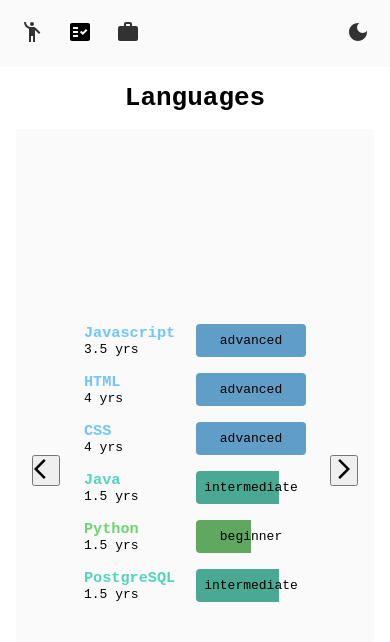
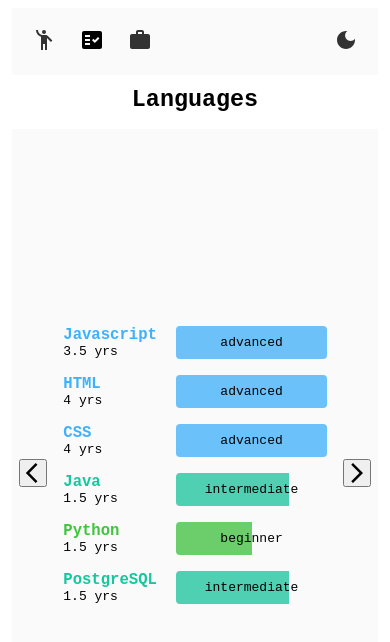
Before and after one commit to mehranathon/portfolio-1-24, a Next.js app: page /profile/skills in a window 390 px wide. Shown: the top 642 px of the page. Built offline with nearby package versions, Linux system fonts and the light colour scheme.

Commit message:
responsive@320px
layout is responsive from 320px display and up

additional styling and animations

```diff
--- a/src/app/TopNav/TopNav.jsx
+++ b/src/app/TopNav/TopNav.jsx
@@ -13,6 +13,7 @@
 import CheckroomIcon from '@mui/icons-material/Checkroom';
 import { TtButton } from "../TtButton/TtButton";
 import { usePathname, useRouter } from "next/navigation";
+import { logGrowth } from "@/logGrowth";
 
 
 export const TopNav=({setCurrentPage,currentPage,updateTooltip})=>{
@@ -53,6 +54,7 @@
                     onClick={()=>router.push("/profile/aboutme")}
                     icon=<EmojiPeopleIcon />
                     tooltip="About Me"
+                    style={{animationDelay:logGrowth[1]+delay+"s"}}
 
                 />
                 <TtButton
@@ -61,6 +63,7 @@
                     // onClick={()=>setCurrentPage("skills")}
                     icon=<FactCheckIcon />
                     tooltip="Skills"
+                    style={{animationDelay:logGrowth[2]+delay+"s"}}
 
                 />
                 <TtButton
@@ -68,6 +71,7 @@
                     onClick={()=>router.push("/profile/workhistory")}
                     icon=<WorkIcon />
                     tooltip="Work History"
+                    style={{animationDelay:logGrowth[3]+delay+"s"}}
                 />
             </div>
             <TtButton
@@ -75,7 +79,10 @@
                 onClick={toggleMode}
                 icon={darkMode?<DarkModeIcon/>:<LightModeIcon/>}
                 tooltip={darkMode?"Dark Mode":"Light Mode"}
+                style={{animationDelay:logGrowth[4]+delay+"s"}}
             />
         </div>
     )
 }
+
+const delay=1
--- a/src/app/TopNav/TopNav.module.css
+++ b/src/app/TopNav/TopNav.module.css
@@ -1,11 +1,15 @@
 .container{
     display:flex;
     justify-content: space-between;
-    width:100%;
     background-color: rgba(var(--foreground-rgb),.02);
     padding:.5rem;
-    transform: translateY(-100%);
-    animation: .25s 1s slide-down ease-in forwards;
+    opacity:0;
+    /* transform: translateY(-120%); */
+    /* animation: .25s 1s slide-down ease-in forwards; */
+    animation: .25s .5s fadein ease-in forwards;
+    margin: min(3vw,1rem);
+    margin-top: 0.5rem;
+    margin-bottom: 0;
 }
 .buttons{
     /* border:solid thin white; */
@@ -18,6 +22,8 @@
     padding: 0.5rem;
     background-color: transparent !important;
     border: none;
+    opacity:0;
+    animation: .5s fadein ease-in forwards;
 }
 .button:hover{
     background-color: rgba(var(--background-rgb),.7);
@@ -53,7 +59,7 @@
 
 @keyframes slide-down{
     from{
-        transform: translateY(-100%);
+        transform: translateY(-120%);
     }
     to{
         transform: translateY(0);
@@ -70,3 +76,12 @@
         transform: translateY(0);
     }
 }
+
+@keyframes fadein{
+    from{
+        opacity:0;
+    }
+    to{
+        opacity:1;
+    }
+}
--- a/src/app/TtButton/TtButton.jsx
+++ b/src/app/TtButton/TtButton.jsx
@@ -3,7 +3,7 @@
 import { useContext, useRef } from "react"
 import styles from "./ToolTip.module.css"
 
-export const TtButton = ({onClick,className,hidden,icon,tooltip})=>{
+export const TtButton = ({onClick,className,hidden,icon,tooltip,style})=>{
     const ttContext = useContext(TooltipContext)
     const onMouseEnter = () => ttContext.dispatch({visible:true,text:tooltip})
     const onMouseLeave = () => ttContext.dispatch({visible:false})
@@ -16,6 +16,7 @@
                 hidden,
                 onMouseEnter,
                 onMouseLeave,
+                style:style
             }}
             >
                 {icon}
--- a/src/app/globals.css
+++ b/src/app/globals.css
@@ -107,7 +107,13 @@
   text-decoration: none;
 }
 h1{
-  font-size: 2em;;
+  font-size: min(6vw,2em);
+}
+h2{
+  font-size: min(5vw,1.5em);
+}
+.info h3{
+  font-size: min(4vw,1.17em);
 }
 *{
   transition-property: color, background-color;
@@ -126,7 +132,6 @@
   width: 100%;
   overflow-x: hidden;
   overflow-y: auto;
-  padding:1rem;
   align-items: flex-start;
 }
 section{
--- a/src/app/profile/aboutme/AboutMe.jsx
+++ b/src/app/profile/aboutme/AboutMe.jsx
@@ -1,6 +1,7 @@
 'use client'
 import { useEffect, useRef, useState } from "react"
 import styles from "./AboutMe.module.css"
+import { logGrowth } from "@/logGrowth"
 
 
 export const AboutMe=()=>{
@@ -20,9 +21,9 @@
                     onLoad={()=>setImgLoaded(true)}/>
             </div>
             <div className={styles.info}>
-                <h1 style={{animationDelay:".25s"}}>Mehran Khamnehipour</h1>
-                <h2 style={{animationDelay:".35s"}}>Software Developer</h2>
-                <h3 style={{animationDelay:".45s"}}>Los Angeles, CA | <a href="mailto:mehran.khmn@gmail.com">mehran.khmn@gmail.com</a></h3>
+                <h1 style={{animationDelay:logGrowth[1]+delay+"s"}}>Mehran Khamnehipour</h1>
+                <h2 style={{animationDelay:logGrowth[2]+delay+"s"}}>Software Developer</h2>
+                <h3 style={{animationDelay:logGrowth[3]+delay+"s"}}>Los Angeles, CA | <a href="mailto:mehran.khmn@gmail.com">mehran.khmn@gmail.com</a></h3>
             </div>
         </div>
         <div className={styles.personalStatement}>
@@ -46,3 +47,5 @@
     )
 
 }
+
+const delay=1
--- a/src/app/profile/aboutme/AboutMe.module.css
+++ b/src/app/profile/aboutme/AboutMe.module.css
@@ -3,6 +3,7 @@
     display: flex;
     flex-direction: column;
     justify-content: flex-start;
+    padding: min(3vw,1rem);
 }
 .topCard{
     display: flex;
@@ -31,7 +32,7 @@
 }
 
 .headshotContainer.loaded{
-    animation:.5s fadein forwards;
+    animation:.5s .25s fadein forwards;
 }
 
 .info{
@@ -42,11 +43,11 @@
     margin-left: 1rem;
     background-color: rgba(var(--foreground-rgb),.02);
     height: 100%;
+    opacity:0;
     flex: 1;
     flex-direction: column;
     justify-content: center;
-    opacity:0;
-    animation:.25s fadein forwards;
+    animation:.25s .5s fadein forwards;
 }
 
 .info h1, .info h2, .info h3{
@@ -61,14 +62,14 @@
     max-height: min-content;
     padding:1rem;
     opacity:0;
-    animation: .25s .25 fadein forwards;
+    animation: .25s .5s fadein forwards;
 }
 .personalStatement p{
     opacity:0;
     line-height:0;
     /* margin-top:1rem; */
     /* max-width:30rem; */
-    animation: 1s .5s expand forwards;
+    animation: 1s .75s expand forwards;
 }
 
 @keyframes slideleft{
@@ -101,6 +102,21 @@
 
 }
 
+@keyframes expandhorizontal{
+    0%{
+        opacity:0;
+        max-width:1rem;
+    }
+    50%{
+        opacity:1;
+        max-width:1rem;
+    }
+    100%{
+        opacity:1;
+        max-width:100%;
+    }
+}
+
 @keyframes fadein{
     from{
         opacity:0;
--- a/src/app/profile/skills/Skills.module.css
+++ b/src/app/profile/skills/Skills.module.css
@@ -4,6 +4,7 @@
     height: 100%;
     display: flex;
     flex-direction: column;
+    padding: min(3vw,1rem);
 }
 .slideRight{
     opacity:0;
@@ -22,7 +23,7 @@
     display: flex;
     position: relative;
     height: 100%;
-    padding: 0.5rem 1rem;
+    padding: 0.5rem min(2vw,1rem);
     margin:1rem 0;
     min-width: fit-content;
     width: 100%;
@@ -37,7 +38,7 @@
     flex-direction: column;
     height: fit-content;
     max-height: 100%;
-    padding: 0 1rem;
+    padding: 0 min(2vw, 1rem);
     overflow-x: hidden;
     overflow-y: auto;
     margin: 0 0.5rem;
@@ -47,11 +48,12 @@
     margin-bottom:1rem;
 }
 .skillName{
-    color: #ffa96f;
+    color: #ff8b3e;
+    font-size: min(4vw,1rem);
 }
 .title{
     width:25%;
-    min-width: 7rem;
+    min-width: min(29vw, 8rem);
 }
 .progressBar{
     position: relative;
@@ -74,7 +76,7 @@
     left:0;
     top:0;
     height: 100%;
-    background-color: #cb8c62;
+    background-color: #ffa86f;
     z-index:-1;
     max-width:0%;
     animation: .5s load forwards ease-in;
@@ -88,6 +90,11 @@
 }
 .cycleButton{
     cursor:pointer;
+    line-height:0;
+}
+
+.cycleButton:first-child  svg{
+    transform:translateX(20%)
 }
 
 
@@ -102,10 +109,10 @@
 
 @keyframes fadein{
     from{
-        opacity:0
+        opacity:0;
     }
     to{
-        opacity:1
+        opacity:1;
     }
 }
 @keyframes slideleft{
--- a/src/app/profile/workhistory/WorkHistory.jsx
+++ b/src/app/profile/workhistory/WorkHistory.jsx
@@ -24,7 +24,9 @@
     return(
         <div className={styles.container}>
             <h1>Work History</h1>
-            {workHistory.map((entry,ind)=><WorkEntry key={`${entry.company}_entry`} {...{entry,ind,expanded:expanded[ind],trackExpanded}}/>)}
+            <div className={styles.entries}>
+                {workHistory.map((entry,ind)=><WorkEntry key={`${entry.company}_entry`} {...{entry,ind,expanded:expanded[ind],trackExpanded}}/>)}
+            </div>
         </div>
 
     )
--- a/src/app/profile/workhistory/WorkHistory.module.css
+++ b/src/app/profile/workhistory/WorkHistory.module.css
@@ -1,8 +1,16 @@
 .container{
     position:relative;
-    margin:0 1rem;
     padding:0rem;
     height: 100%;
+    overflow:hidden;
+    margin-top: 1rem;
+}
+
+.entries{
+    overflow-y: auto;
+    height: 100%;
+    width: 100%;
+    padding:1rem;
 }
 
 .container>h1{
@@ -66,9 +74,6 @@
     right:0;
     margin:.5rem;
     font-size: 0;
-    /* font-size: .25rem;
-    border-radius: 50%;
-    border:none; */
 }
 
 
```
